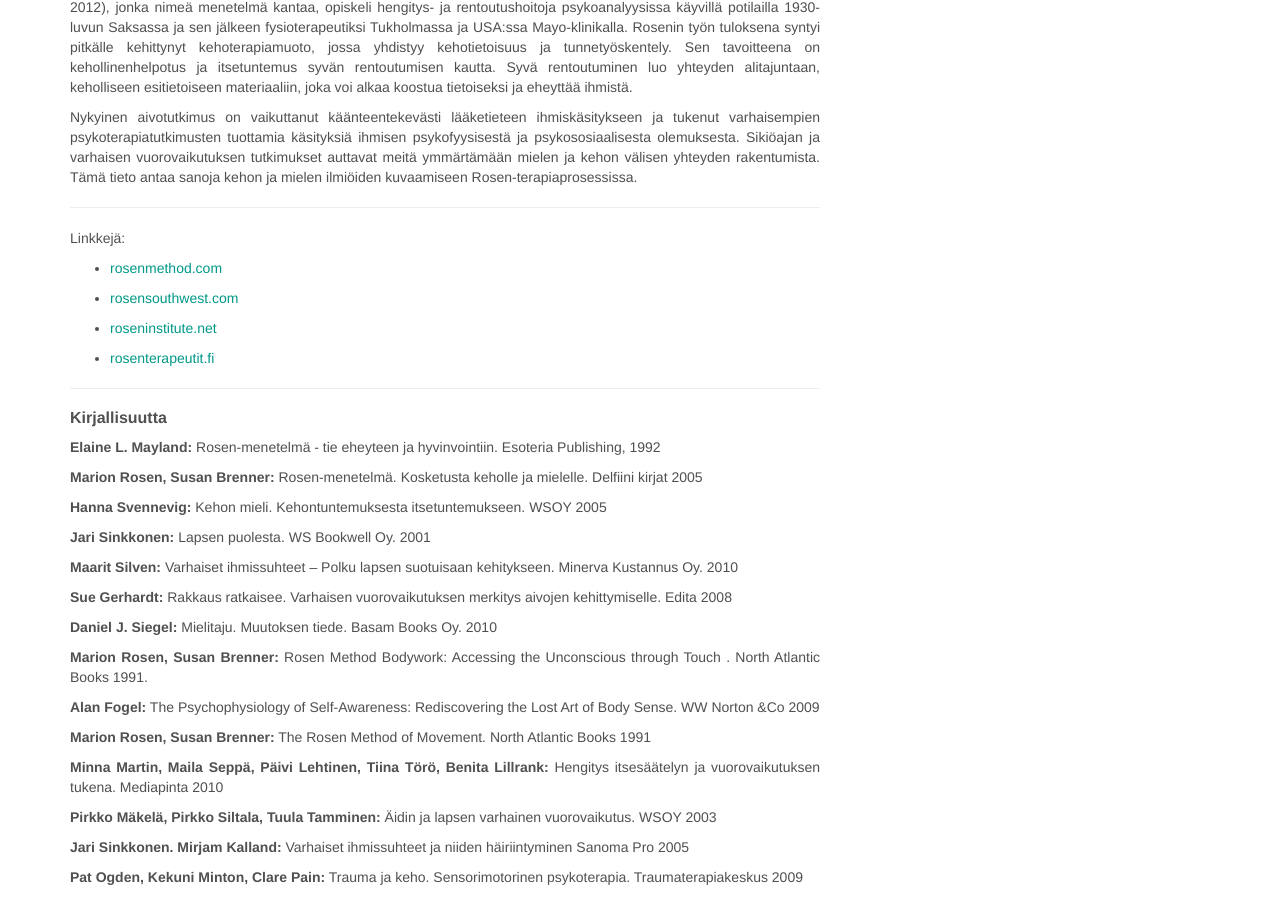
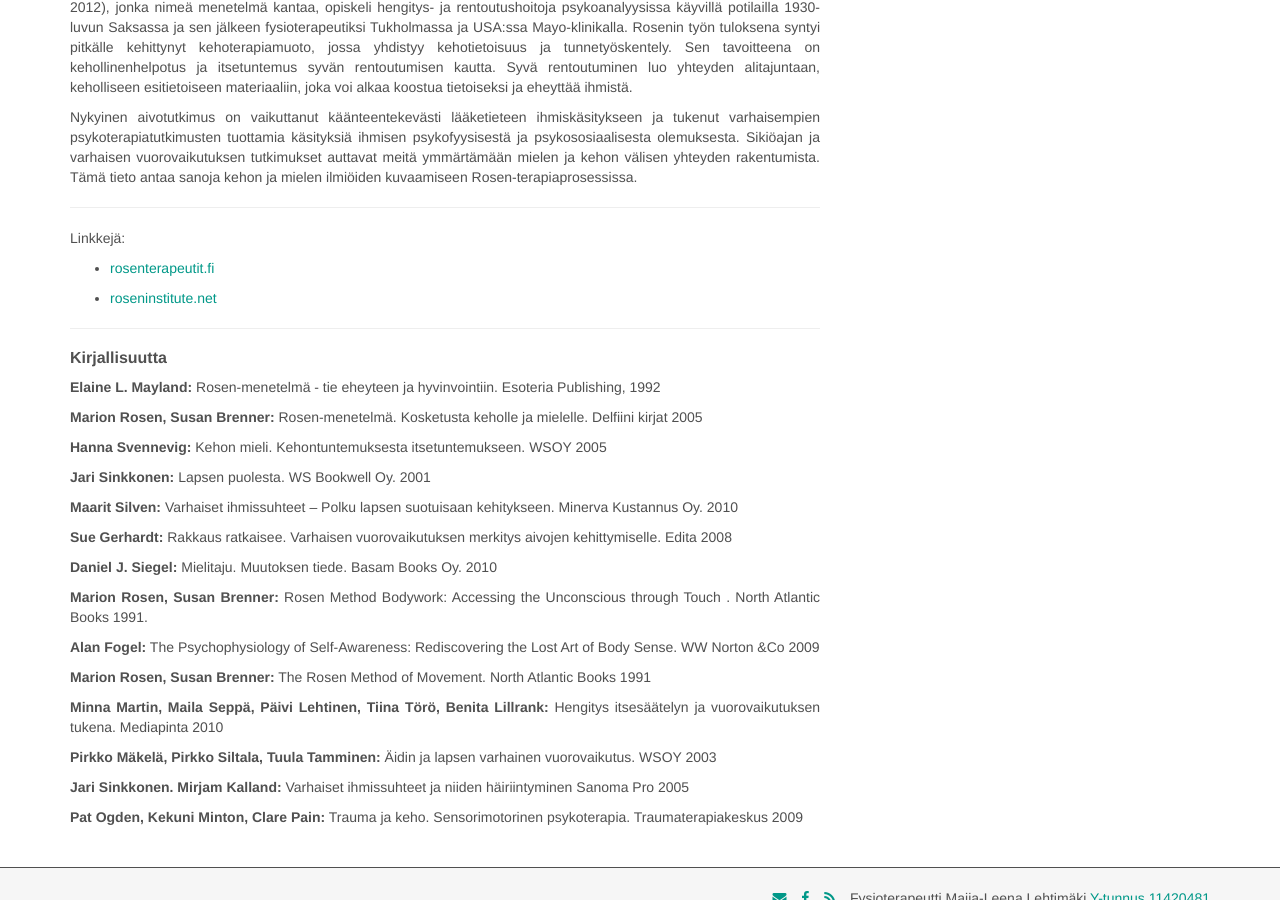
Before and after one commit to jluttine/maijaleenalehtimaki.fi, a Jekyll site: the page built from _pages/rosen-terapia.md, in a window 1280 px wide and 900 px high, scrolled down 2331 px. Built offline with Jekyll 4.4.1, drawn with Linux system fonts in a browser that asks for light colours.

Commit message:
Päivitä Rosen-linkit

```diff
--- a/_pages/rosen-terapia.md
+++ b/_pages/rosen-terapia.md
@@ -164,13 +164,9 @@ ilmiöiden kuvaamiseen Rosen-terapiaprosessissa.
 
 Linkkejä:
 
-- [rosenmethod.com](http://www.rosensouthwest.com/)
-
-- [rosensouthwest.com](http://www.rosensouthwest.com/)
+- [rosenterapeutit.fi](http://rosenterapeutit.fi)
 
 - [roseninstitute.net](http://roseninstitute.net)
-
-- [rosenterapeutit.fi](http://rosenterapeutit.fi)
 
 ---
 
```
